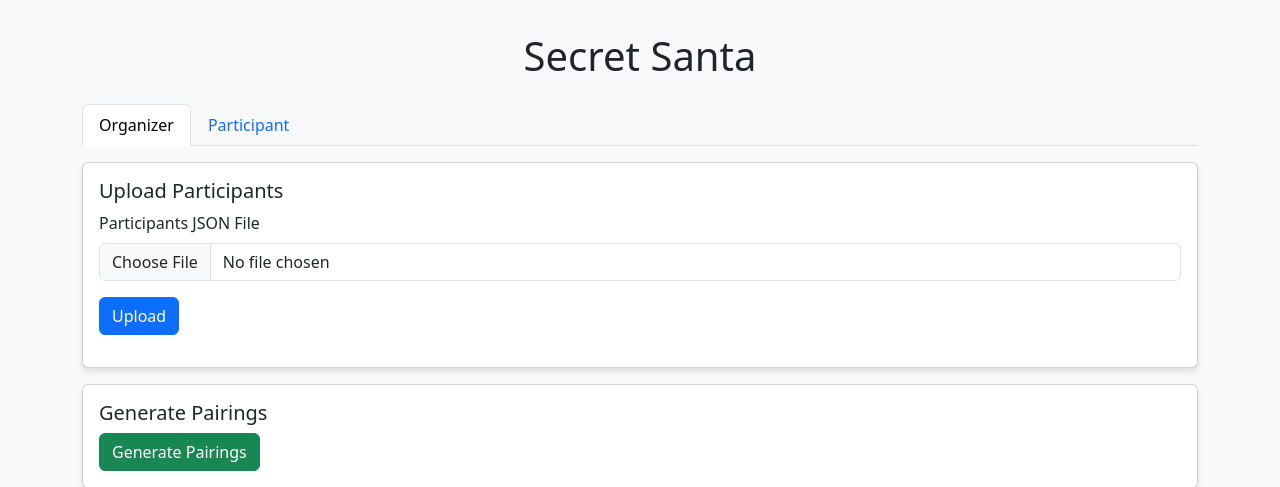
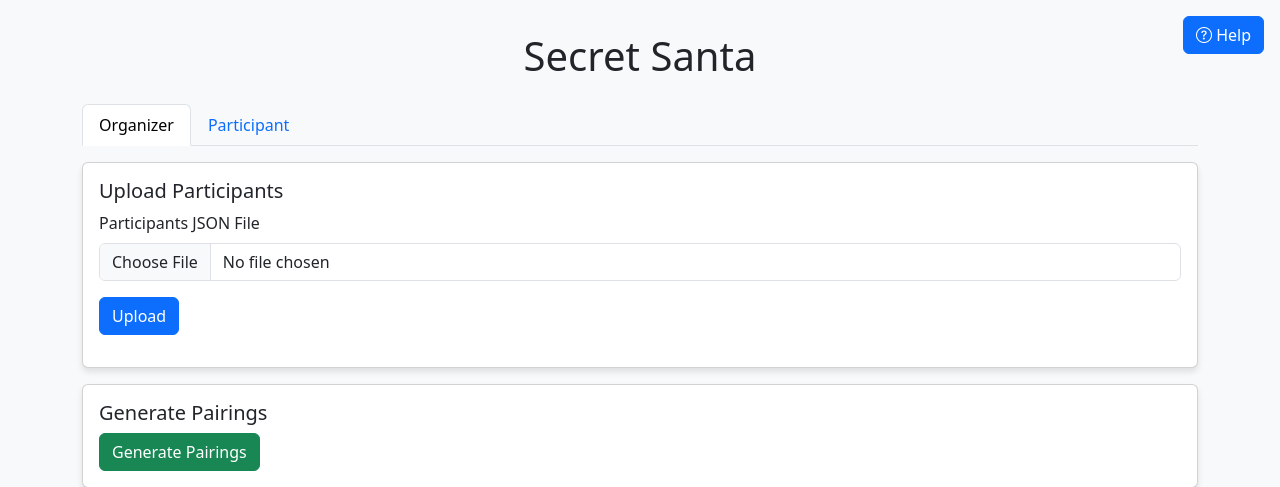
Before and after one commit to stratzoomer/secret-santa, a Flask app: page / in a window 1280 px wide. Shown: the top 487 px of the page. Run offline with Flask 3, Linux system fonts and the light colour scheme; some libraries are stand-ins or nearby versions.

Commit message:
Add help link

```diff
--- a/templates/index.html
+++ b/templates/index.html
@@ -5,6 +5,7 @@
     <meta name="viewport" content="width=device-width, initial-scale=1.0">
     <title>Secret Santa</title>
     <link href="https://cdn.jsdelivr.net/npm/bootstrap@5.3.0/dist/css/bootstrap.min.css" rel="stylesheet">
+    <link rel="stylesheet" href="https://cdn.jsdelivr.net/npm/bootstrap-icons@1.7.2/font/bootstrap-icons.css">
     <style>
         body {
             background-color: #f8f9fa;
@@ -21,9 +22,46 @@
             max-height: 300px;
             overflow-y: auto;
         }
+        .help-button {
+            position: fixed;
+            top: 1rem;
+            right: 1rem;
+            z-index: 1000;
+        }
+        .modal-body {
+            max-height: 70vh;
+            overflow-y: auto;
+        }
+        .help-content {
+            white-space: pre-wrap;
+            font-family: monospace;
+        }
     </style>
 </head>
 <body>
+    <!-- Help Button -->
+    <button class="btn btn-primary help-button" data-bs-toggle="modal" data-bs-target="#helpModal">
+        <i class="bi bi-question-circle"></i> Help
+    </button>
+
+    <!-- Help Modal -->
+    <div class="modal fade" id="helpModal" tabindex="-1" aria-labelledby="helpModalLabel" aria-hidden="true">
+        <div class="modal-dialog modal-lg">
+            <div class="modal-content">
+                <div class="modal-header">
+                    <h5 class="modal-title" id="helpModalLabel">Secret Santa Help</h5>
+                    <button type="button" class="btn-close" data-bs-dismiss="modal" aria-label="Close"></button>
+                </div>
+                <div class="modal-body">
+                    <div class="help-content" id="helpContent"></div>
+                </div>
+                <div class="modal-footer">
+                    <button type="button" class="btn btn-secondary" data-bs-dismiss="modal">Close</button>
+                </div>
+            </div>
+        </div>
+    </div>
+
     <div class="container">
         <h1 class="text-center mb-4">Secret Santa</h1>
 
@@ -92,6 +130,17 @@
 
     <script src="https://cdn.jsdelivr.net/npm/bootstrap@5.3.0/dist/js/bootstrap.bundle.min.js"></script>
     <script>
+        // Load README content
+        fetch('/static/README.md')
+            .then(response => response.text())
+            .then(content => {
+                document.getElementById('helpContent').textContent = content;
+            })
+            .catch(error => {
+                console.error('Error loading help content:', error);
+                document.getElementById('helpContent').textContent = 'Error loading help content. Please try again later.';
+            });
+
         // Upload form handler
         document.getElementById('uploadForm').addEventListener('submit', async (e) => {
             e.preventDefault();
```
Also changed, not shown: static/README.md (added).
